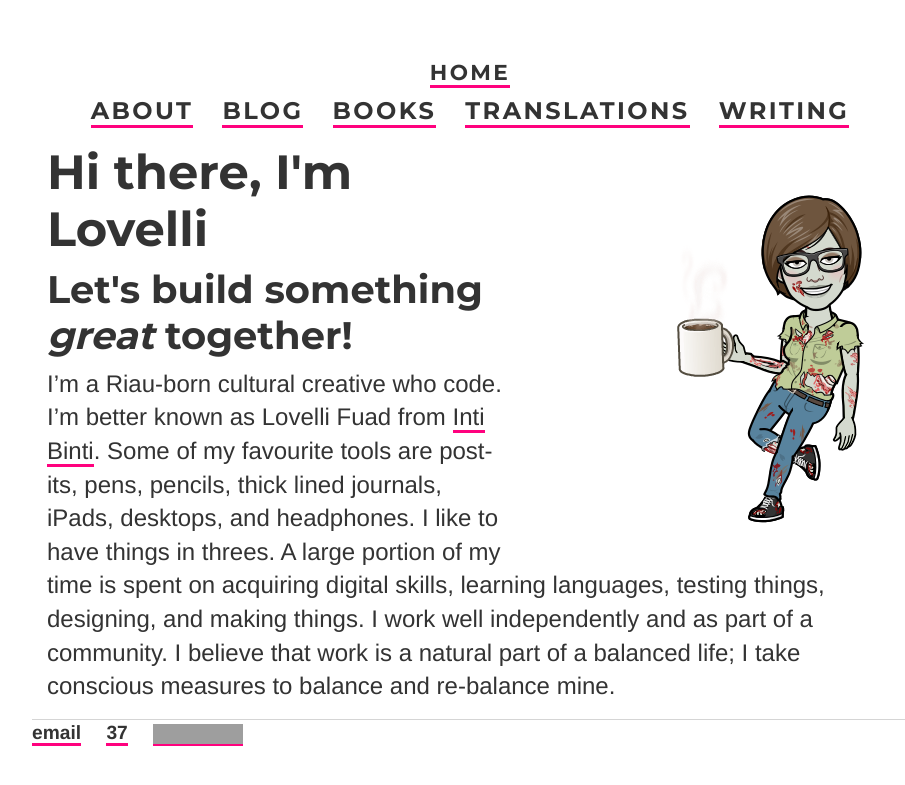
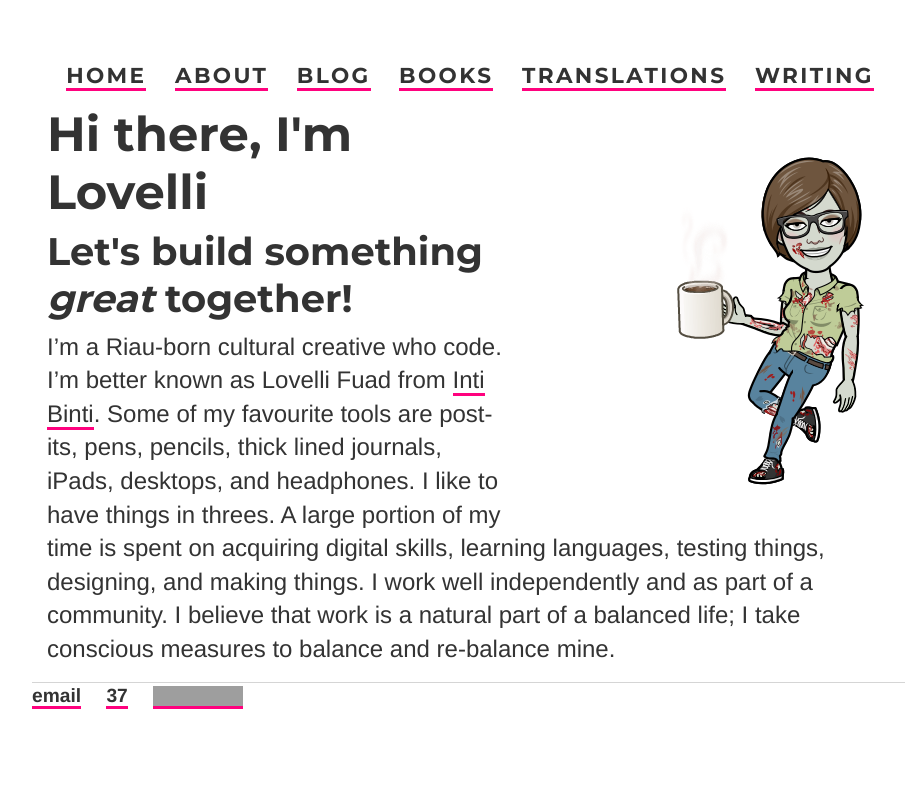
Before and after one commit to ariesti/ariesti.github.io, a Jekyll site: the page built from index.html, in a window 1280 px wide. Shown: the top 785 px of the page, without its empty margins (160-1065 px from the left). Built offline with Jekyll 4.4.1, drawn with Linux system fonts in a browser that asks for light colours; grey boxes are pictures that could not be loaded.

Commit message:
Update default.html

```diff
--- a/_layouts/default.html
+++ b/_layouts/default.html
@@ -18,9 +18,9 @@
 		</head>
 		<body>
 			<header>
-				<nav>
+				<nav><h6>
 	    			<ul>
-				<h6><li><a href="/">Home</a></li></h6>
+				<li><a href="/">Home</a></li>
 				<li><a href="/about">About</a></li>
 				<li><a href="/blog">Blog</a></li>
 				<li><a href="/books">Books</a></li>
@@ -28,7 +28,7 @@
 				<li><a href="/writing">Writing</a></li>
 			<!--	<li><a href="/style">Style</a></li> -->
 	    			</ul>
-				</nav>
+				</h6></nav>
 			</header>
 
 			<div class="container">
```
